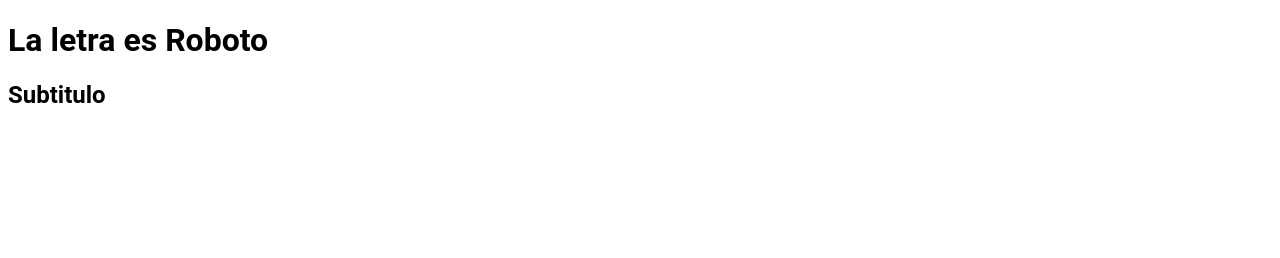
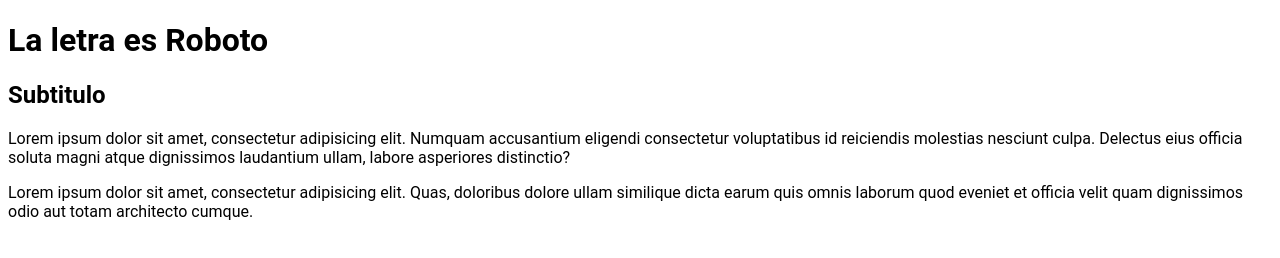
Before and after one commit to juanr-yes/ramasc13, a plain HTML site: page index.html in a window 1280 px wide. Drawn offline with Linux system fonts and the light colour scheme.

Commit message:
Cambios minimos generales

```diff
--- a/index.html
+++ b/index.html
@@ -10,5 +10,7 @@
 <body>
   <h1>La letra es Roboto</h1>
   <h2>Subtitulo</h2>
+  <p>Lorem ipsum dolor sit amet, consectetur adipisicing elit. Numquam accusantium eligendi consectetur voluptatibus id reiciendis molestias nesciunt culpa. Delectus eius officia soluta magni atque dignissimos laudantium ullam, labore asperiores distinctio?</p>
+  <p>Lorem ipsum dolor sit amet, consectetur adipisicing elit. Quas, doloribus dolore ullam similique dicta earum quis omnis laborum quod eveniet et officia velit quam dignissimos odio aut totam architecto cumque.</p>
 </body>
 </html>
```
